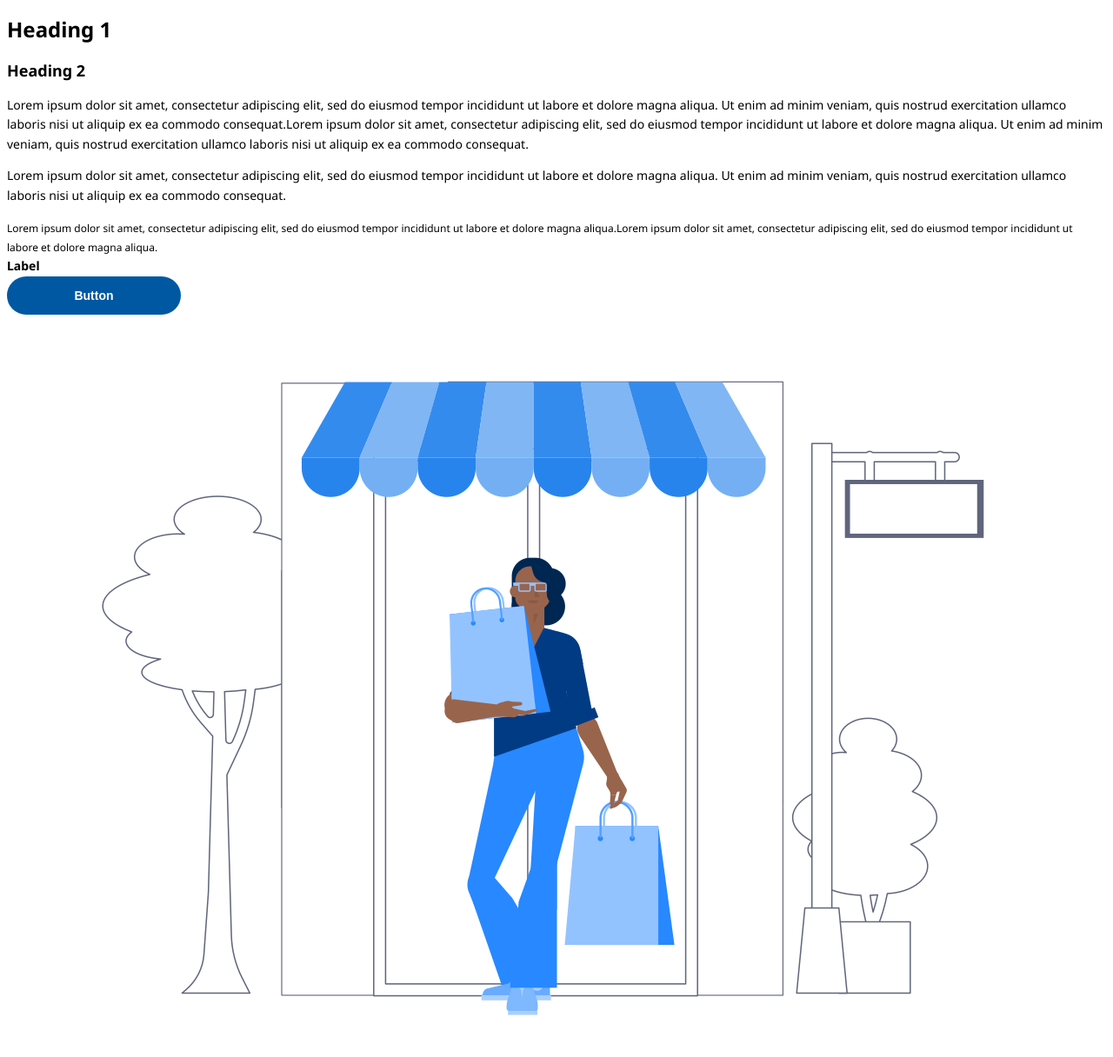
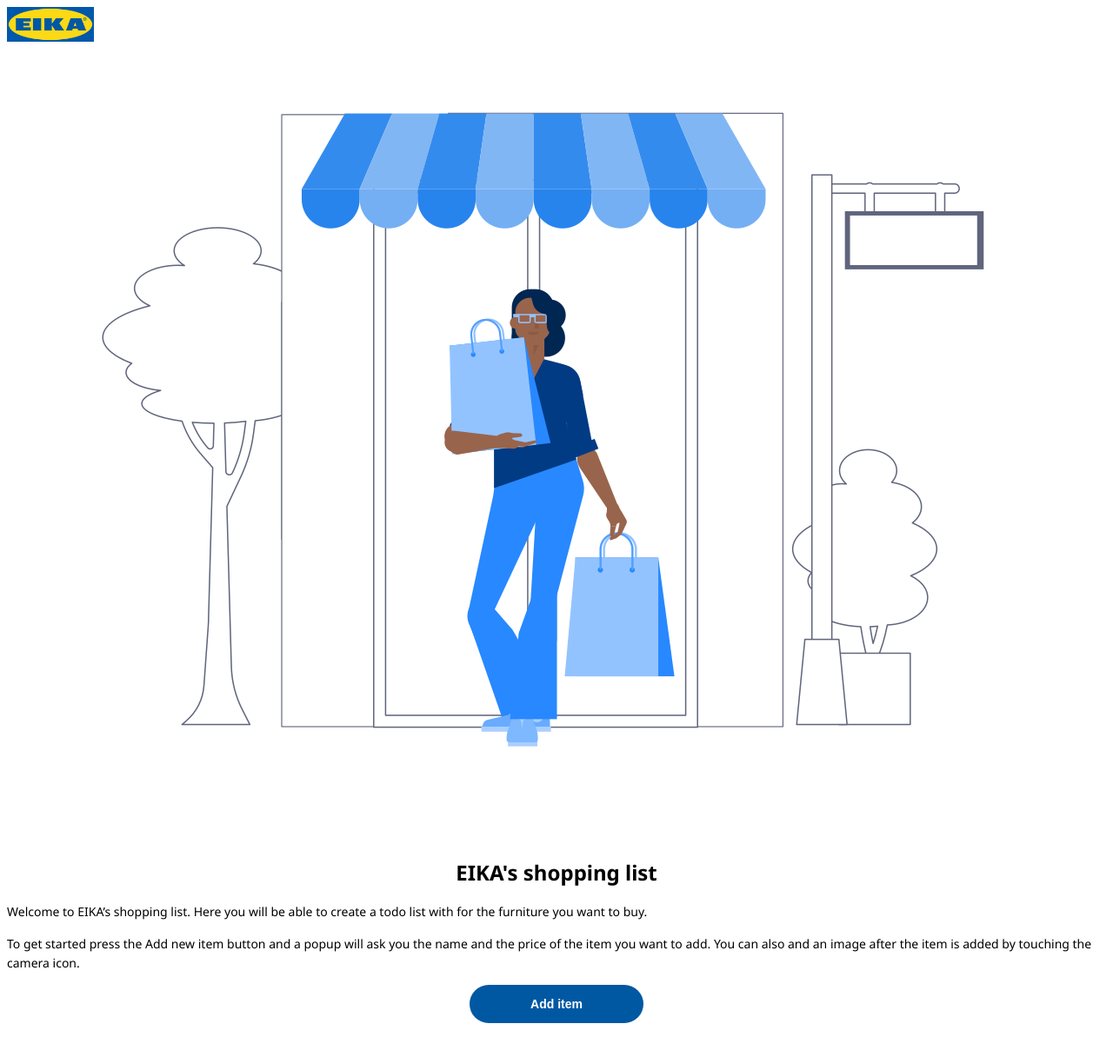
Before and after one commit to elalienx/eika-shopping-list-plus-fe2, a React (Create React App) app: page / in a window 1280 px wide. Shown: the top 1216 px of the page at 87% size. After the commit the page ends 1185 px from the top, so only its background shows below. Built offline with nearby package versions, Linux system fonts and the light colour scheme.

Commit message:
starting to style the welcome screen

```diff
--- a/src/App.jsx
+++ b/src/App.jsx
@@ -6,7 +6,7 @@
 import ShoppingScreen from "./screens/ShoppingScreen";
 import WelcomeScreen from "./screens/WelcomeScreen";
 import { useTasks } from "./state/TasksContext";
-import ExamplePicture from "./assets/urban-shopping.png";
+import Logo from "./assets/logo.png";
 import "./styles/style.css";
 
 export default function App() {
@@ -37,43 +37,13 @@
 
   return (
     <div className="App">
-      {/* {tasks.length === 0 && <WelcomeScreen setShowModal={setShowModal} />}
+      <header className="header">
+        <img src={Logo} alt="The words EIKA behind a circle background" />
+      </header>
+      {tasks.length === 0 && <WelcomeScreen setShowModal={setShowModal} />}
       {tasks.length > 0 && <ShoppingScreen setShowModal={setShowModal} />}
 
-      <ModalForm modalState={[showModal, setShowModal]} /> */}
-
-      {/* Style test */}
-      <h1>Heading 1</h1>
-      <h2>Heading 2</h2>
-      <p>
-        Lorem ipsum dolor sit amet, consectetur adipiscing elit, sed do eiusmod
-        tempor incididunt ut labore et dolore magna aliqua. Ut enim ad minim
-        veniam, quis nostrud exercitation ullamco laboris nisi ut aliquip ex ea
-        commodo consequat.Lorem ipsum dolor sit amet, consectetur adipiscing
-        elit, sed do eiusmod tempor incididunt ut labore et dolore magna aliqua.
-        Ut enim ad minim veniam, quis nostrud exercitation ullamco laboris nisi
-        ut aliquip ex ea commodo consequat.
-      </p>
-      <p>
-        Lorem ipsum dolor sit amet, consectetur adipiscing elit, sed do eiusmod
-        tempor incididunt ut labore et dolore magna aliqua. Ut enim ad minim
-        veniam, quis nostrud exercitation ullamco laboris nisi ut aliquip ex ea
-        commodo consequat.
-      </p>
-      <small>
-        Lorem ipsum dolor sit amet, consectetur adipiscing elit, sed do eiusmod
-        tempor incididunt ut labore et dolore magna aliqua.
-      </small>
-      <small>
-        Lorem ipsum dolor sit amet, consectetur adipiscing elit, sed do eiusmod
-        tempor incididunt ut labore et dolore magna aliqua.
-      </small>
-      <br />
-      <label>Label</label>
-      <br />
-      <button>Button</button>
-      <br />
-      <img src={ExamplePicture} alt="Write down the description" />
+      <ModalForm modalState={[showModal, setShowModal]} />
     </div>
   );
 }
--- a/src/screens/ShoppingScreen.jsx
+++ b/src/screens/ShoppingScreen.jsx
@@ -22,7 +22,9 @@
       <h1>Shopping list</h1>
       <Sorter list={tasks} replaceTasks={replaceTasks} />
       <TaskList list={pendingItems} />
-      <button onClick={() => setShowModal(true)}>Add item</button>
+      <button className="button-primary" onClick={() => setShowModal(true)}>
+        Add item
+      </button>
       <button onClick={() => setShowCompleted(!showCompleted)}>
         {toggleLabel} completed items
       </button>
--- a/src/screens/WelcomeScreen.jsx
+++ b/src/screens/WelcomeScreen.jsx
@@ -1,8 +1,13 @@
+// Project files
+import HeroImage from "../assets/urban-shopping.png";
+
 export default function WelcomeScreen({ setShowModal }) {
   return (
-    <div>
-      <img src="" alt="The words EIKA behind a circle background" />
-      <img src="" alt="A woman comming out of a store with 2 shoping bags" />
+    <div id="welcome-screen">
+      <img
+        src={HeroImage}
+        alt="A woman comming out of a store with 2 shoping bags"
+      />
       <h1>EIKA's shopping list</h1>
       <p>
         Welcome to EIKA’s shopping list. Here you will be able to create a todo
@@ -13,7 +18,9 @@
         the name and the price of the item you want to add. You can also and an
         image after the item is added by touching the camera icon.
       </p>
-      <button onClick={() => setShowModal(true)}>Add item</button>
+      <button className="button-primary" onClick={() => setShowModal(true)}>
+        Add item
+      </button>
     </div>
   );
 }
--- a/src/styles/base/layout.css
+++ b/src/styles/base/layout.css
@@ -11,3 +11,7 @@
   max-width: 100%;
   height: auto;
 }
+
+.header img {
+  width: 100px;
+}
--- a/src/styles/components/button.css
+++ b/src/styles/components/button.css
@@ -1,5 +1,5 @@
 /* Targets the tag */
-button {
+.button-primary {
   --height: 44px;
 
   width: 200px;
@@ -10,6 +10,6 @@
   border: none;
 }
 
-button:hover {
+.button-primary:hover {
   background-color: #004a8a;
 }
--- /dev/null
+++ b/src/styles/screens/WelcomeScreen.css
@@ -0,0 +1,8 @@
+#welcome-screen h1 {
+  text-align: center;
+}
+
+#welcome-screen .button-primary {
+  display: block;
+  margin: 0 auto;
+}
--- a/src/styles/style.css
+++ b/src/styles/style.css
@@ -8,3 +8,4 @@
 @import "./components/button.css";
 
 /* Screens */
+@import "./screens/WelcomeScreen.css";
```
Also changed, not shown: src/assets/logo.png (added).
